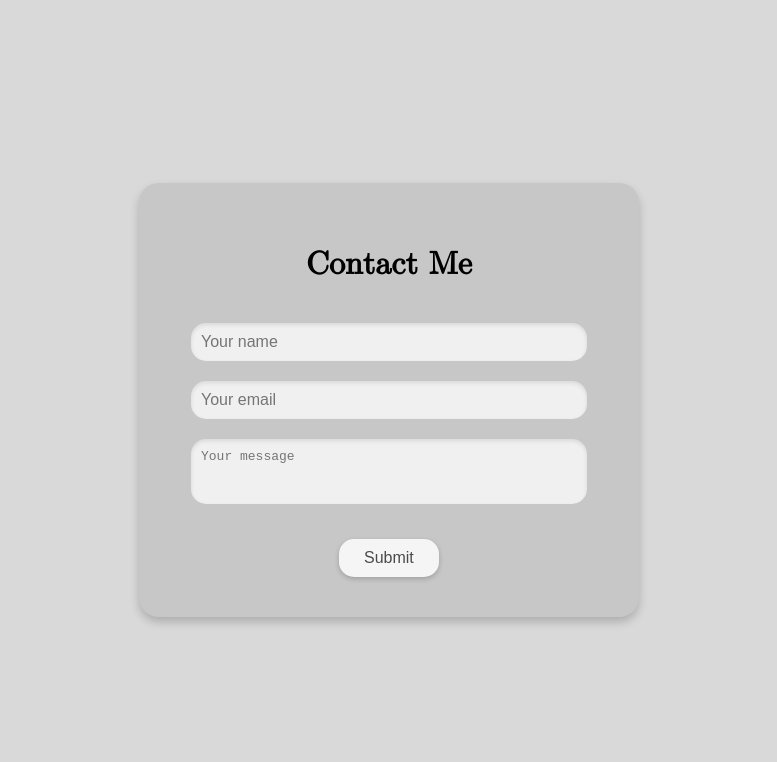
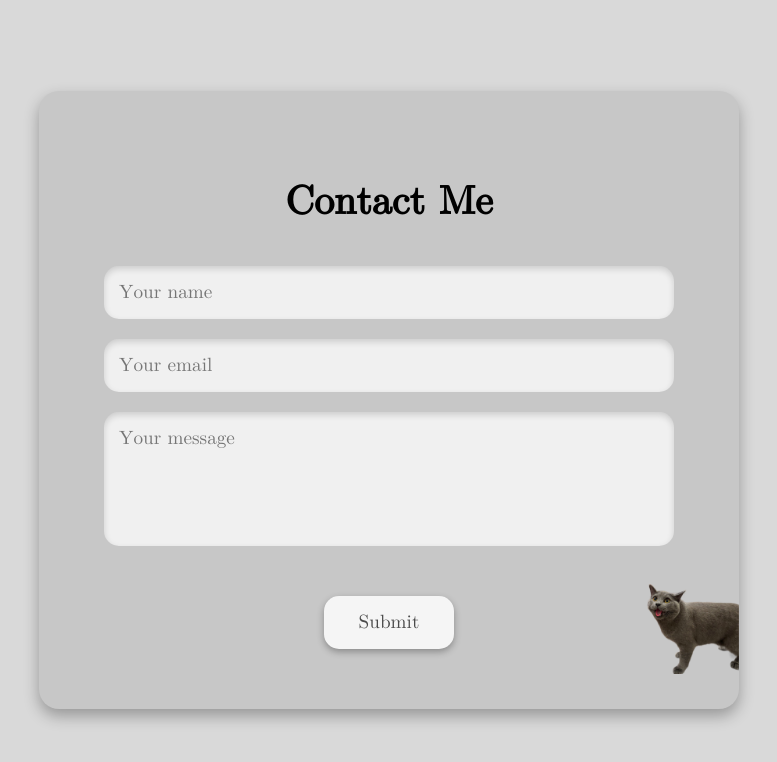
Before and after one commit to cedricicic/cedricleung.ca, a React (Vite) app: page /contact in a window 1280 px wide. Shown: the top 762 px of the page, without its empty margins (251-1028 px from the left). Built offline with nearby package versions, Linux system fonts and the light colour scheme.

Commit message:
second day

```diff
--- a/src/components/css/contact.css
+++ b/src/components/css/contact.css
@@ -8,72 +8,80 @@
     margin: 0;
 }
 
-.contact-form {
+.contact-container {
     background-color: #c7c7c7;
     border-radius: 20px;
-    padding: 40px 30px;
-    width: 500px;
-    box-shadow: 0 5px 10px rgba(0, 0, 0, 0.2);
+    padding: 60px 50px;
+    width: 700px;
+    box-shadow: 0 7px 15px rgba(0, 0, 0, 0.3);
     text-align: center;
+    background-image: url(/src/assets/images/ellie.png);
+    background-size: 150px ;
+    background-repeat: no-repeat;
+    background-position-x: right;
+    background-position-y: bottom;
 }
 
-.contact-form h1 {
-    font-size: 2em;
+.contact-container h1 {
+    font-size: 2.5em;
     color: #000000;
-    margin-bottom: 30px;
+    margin-bottom: 40px;
 }
 
-.contact-form input[type="text"],
-.contact-form input[type="email"],
-.contact-form textarea {
-    width: 90%;
-    padding: 10px;
-    margin: 10px auto;
+.contact-form {
+    display: flex;
+    flex-direction: column;
+    align-items: center;
+    gap: 20px;
+}
+
+.form-input,
+.form-textarea {
+    width: 95%;
+    padding: 15px;
     background-color: #f0f0f0;
     border: none;
     border-radius: 15px;
-    font-size: 1em;
+    font-size: 1.2em;
     color: #555;
-    box-shadow: inset 0 2px 4px rgba(0, 0, 0, 0.1);
+    box-shadow: inset 0 3px 6px rgba(0, 0, 0, 0.15);
 }
 
-.contact-form textarea {
-    height: 5em;
+.form-textarea {
+    height: 7em;
     resize: none;
 }
 
-.contact-form input[type="submit"] {
+.form-submit {
     background-color: #f5f5f5;
     color: #4a4a4a;
-    font-size: 1em;
+    font-size: 1.2em;
     border: none;
     border-radius: 15px;
-    padding: 10px 25px;
+    padding: 15px 35px;
     cursor: pointer;
-    margin-top: 20px;
-    box-shadow: 0 2px 5px rgba(0, 0, 0, 0.2);
-    will-change: transform;
-    transition: transform 0.2s ease;
+    margin-top: 30px;
+    box-shadow: 0 3px 7px rgba(0, 0, 0, 0.3);
+    transition: transform 0.2s ease, background-color 0.2s ease;
 }
 
-.contact-form input[type="submit"]:hover {
+.form-submit:hover {
     background-color: #e2e2e2;
     transform: scale(1.1);
 }
 
 @media (max-width: 500px) {
-    .contact-form {
+    .contact-container {
         width: 90%;
-        padding: 20px;
+        padding: 30px;
     }
 
-    .contact-form h1 {
-        font-size: 1.5em;
+    .contact-container h1 {
+        font-size: 2em;
     }
 
-    .contact-form input[type="text"],
-    .contact-form input[type="email"],
-    .contact-form textarea {
-        width: 95%;
+    .form-input,
+    .form-textarea {
+        width: 100%;
     }
 }
--- a/src/components/css/index.css
+++ b/src/components/css/index.css
@@ -7,10 +7,11 @@
   }
 
 * {
+    font-family: 'LatinModernMath', sans-serif;
     box-sizing: border-box;
 }
 
-body {
+html, body {
     margin: 0;
     font-family: 'LatinModernMath', sans-serif;
     background-color: #D9D9D9;
--- a/src/components/jsx/Contact.jsx
+++ b/src/components/jsx/Contact.jsx
@@ -1,18 +1,20 @@
 import React from "react";
 import "../css/contact.css";
 
-const ContactForm = () => {
+function ContactForm() {
   return (
     <div className="contact-page">
-      <div className="contact-form">
+      <div className="contact-container">
         <h1>Contact Me</h1>
-        <input type="text" placeholder="Your name" />
-        <input type="email" placeholder="Your email" />
-        <textarea placeholder="Your message"></textarea>
-        <input type="submit" value="Submit" />
+        <form className="contact-form">
+          <input type="text" className="form-input" placeholder="Your name" />
+          <input type="email" className="form-input" placeholder="Your email" />
+          <textarea className="form-textarea" placeholder="Your message"></textarea>
+          <button type="submit" className="form-submit">Submit</button>
+        </form>
       </div>
     </div>
   );
-};
+}
 
 export default ContactForm;
```
Also changed, not shown: src/assets/images/ellie.png (added).
